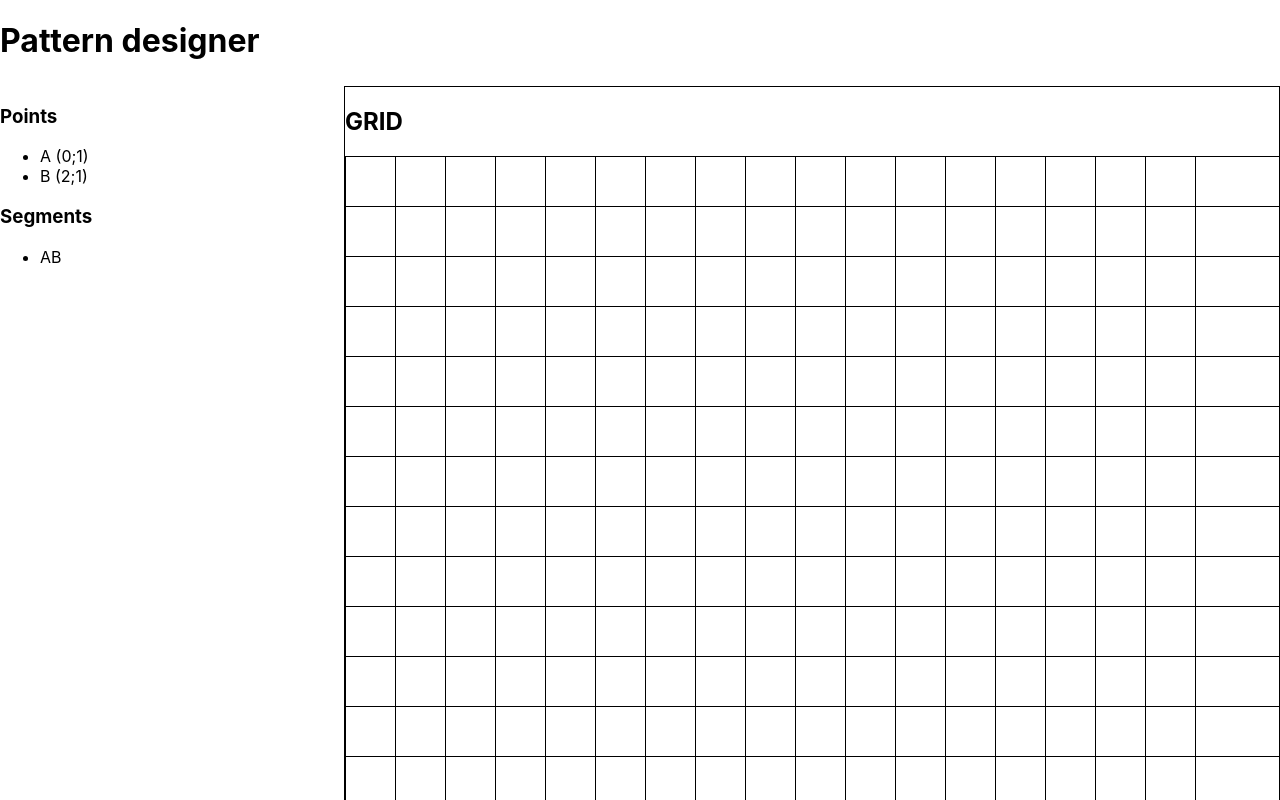
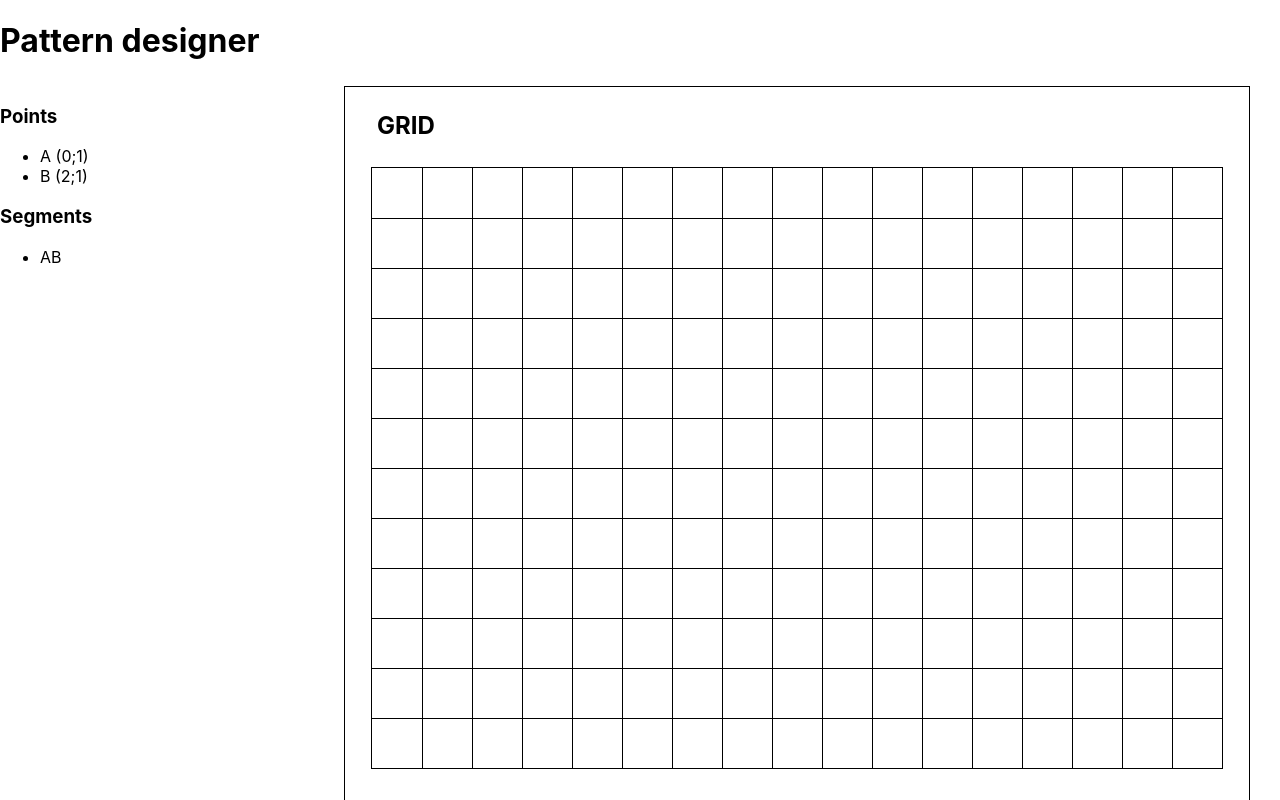
Before and after one commit to MathildeMerx/PatternMaker, a React (Create React App) app: page / in a window 1280 px wide. Built offline with nearby package versions, Linux system fonts and the light colour scheme.

Commit message:
when clicking on a button, shows a new point. When clicking again, deletes the point

```diff
--- a/src/App.css
+++ b/src/App.css
@@ -1,93 +1,73 @@
-.point-button {
-    height: 16px;
-    left: -9px;
-    opacity: 0;
-    position: relative;
-    top: -13px;
-    width: 16px;
-}
-
-.point-button:hover {
-    opacity: 1;
+.column {
+    background-color: black;
+    height: 100%;
+    position: absolute;
+    top: 0;
+    width: 1px;
 }
 
 .content {
+    height: 100vh;
+    left: 0;
     position: fixed;
+    top: 0;
     width: 100vw;
-    height: 100vh;
-    top: 0;
-    left: 0;
-}
-
-.title {
-    height: 43px;
 }
 
 .design-content {
     border: solid 1px;
-    display: flex;
-    flex-wrap: wrap;
     height: calc(100% - 43px);
+    width: calc(100% - 32px);
 }
 
 .design-grid {
-    display: flex;
-    flex-wrap: wrap;
-    width: 100%;
-    height: 100%;
-    justify-content: flex-start;
-    align-items: flex-start;
-    gap: 0;
+    border: solid 1px;
+    margin: auto;
     position: relative;
 }
 
 .grid {
-    justify-content: start;
     display: grid;
     grid-column-gap: 32px;
     grid-template-columns: 1fr 3fr;
     height: 100%;
 }
 
-.line {
-    box-sizing: border-box;
-    border-style: solid solid solid solid;
-    border-width: 1px;
-    height: 50px;
-    margin: 0px;
-    vertical-align: bottom;
-    width: 50px;
-    line-height: 0;
+.pattern-name {
+    height: 32px;
+    margin: 0;
+    padding: 24px 32px;
 }
 
-.line.top-cell {
-    /* border-style: solid solid solid solid; */
+.pattern-point {
+    height: 16px;
+    opacity: 0;
+    position: absolute;
+    width: 16px;
 }
 
-.line.right-cell {
-    /* border-style: solid solid solid solid; */
+.pattern-point:hover {
+    background-color: white;
+    border-color: black;
+    opacity: 1;
 }
 
-.line.first-cell {
-    /* border-style: solid solid solid solid; */
-}
-
-.pattern-name {
-    height: fit-content;
+.pattern-point-existing {
+    background-color: white;
+    border: none;
+    height: 16px;
+    position: absolute;
+    width: 16px;
 }
 
 .row {
+    background-color: black;
+    height: 1px;
+    left: 0;
+    position: absolute;
     width: 100%;
-    height: 1px;
-    background-color: black;
-    position: absolute;
-    left: 0;
 }
 
-.column {
-    height: 100%;
-    width: 1px;
-    background-color: black;
-    position: absolute;
-    top: 0;
+.title {
+    height: 43px;
 }
--- a/src/App.jsx
+++ b/src/App.jsx
@@ -1,7 +1,9 @@
 import "./App.css";
 import { GridCell } from "./GridCell";
+import { useContainerDimensions } from "./useContainerDimensions";
 
 function App() {
+    let [{ width, height }, containerRef] = useContainerDimensions();
     return (
         <div className="content">
             <header>
@@ -19,9 +21,9 @@ function App() {
                         <li>AB </li>
                     </ul>
                 </aside>
-                <section className="design-content">
+                <section className="design-content" ref={containerRef}>
                     <h2 className="pattern-name">GRID</h2>
-                    <GridCell />
+                    <GridCell parentWidth={width} parentHeight={height} />
                 </section>
             </main>
         </div>
--- a/src/GridCell.jsx
+++ b/src/GridCell.jsx
@@ -1,50 +1,62 @@
-import { useContainerDimensions } from "./useContainerDimensions";
+import { useState } from "react";
+import { PatternPoint, createNewPoint } from "./PatternPoint";
 import "./App.css";
 
-function GridCell() {
-    const [{ width, height }, containerRef] = useContainerDimensions();
-    console.log(`width: ${width}, height: ${height}`);
+function GridCell({ parentWidth, parentHeight }) {
+    const gridSpacing = 50;
 
-    const numCellWidth = Math.floor(width / 50);
-    const numCellHeight = Math.floor(height / 50);
-    const numCell = numCellWidth * numCellHeight;
+    const numCellWidth = Math.floor((parentWidth - 32) / gridSpacing);
+    const arrWidth = [...Array(numCellWidth).keys()];
 
-    const arrWidth = [...Array(numCellWidth).keys()];
+    const numCellHeight = Math.floor((parentHeight - 80) / gridSpacing) - 1;
     const arrHeight = [...Array(numCellHeight).keys()];
 
+    const numButton = (numCellHeight - 1) * (numCellWidth - 1);
+    const arrButton = [...Array(numButton).keys()];
+
+    const [points, setPoints] = useState(Array(numButton).fill(""));
+    const [pointNum, setPointNum] = useState(0);
+
     return (
-        <div className="design-grid" ref={containerRef}>
+        <div
+            className="design-grid"
+            style={{
+                width: `${numCellWidth * gridSpacing}px`,
+                height: `${numCellHeight * gridSpacing}px`,
+            }}
+        >
             {arrWidth.map((line) => (
                 <div
                     key={line}
                     className="column"
-                    style={{ left: `${line * 50}px` }}
+                    style={{ left: `${(line + 1) * gridSpacing}px` }}
                 />
             ))}
             {arrHeight.map((line) => (
                 <div
                     key={line}
                     className="row"
-                    style={{ top: `${line * 50}px` }}
+                    style={{ top: `${(line + 1) * gridSpacing}px` }}
                 />
             ))}
-            {/* {arr.map((cell) => {
-                return <div key={cell} className="line " />;
-                if (cell === 0) {
-                    return <div key={cell} className="line first-cell"></div>;
-                }
-                if (cell < numCellWidth) {
-                    return <div key={cell} className="line top-cell"></div>;
-                } else if (cell % numCellWidth === 0) {
-                    return <div key={cell} className="line right-cell"></div>;
-                } else {
-                    return (
-                        <div key={cell} className="line">
-                            <button className="point-button"></button>
-                        </div>
-                    );
-                }
-            })} */}
+            {arrButton.map((index) => (
+                <PatternPoint
+                    index={index}
+                    key={index}
+                    value={points[index]}
+                    numCellHeight={numCellHeight}
+                    gridSpacing={gridSpacing}
+                    onClick={() =>
+                        createNewPoint(
+                            index,
+                            points,
+                            setPoints,
+                            pointNum,
+                            setPointNum
+                        )
+                    }
+                />
+            ))}
         </div>
     );
 }
--- /dev/null
+++ b/src/PatternPoint.jsx
@@ -0,0 +1,54 @@
+import { alphabetObject } from "./alphabet";
+
+function PatternPoint({ index, value, numCellHeight, gridSpacing, onClick }) {
+    if (!value) {
+        return (
+            <button
+                key={index}
+                className="pattern-point"
+                onClick={onClick}
+                style={{
+                    top: `${
+                        (index % (numCellHeight - 1)) * gridSpacing + 42
+                    }px`,
+                    left: `${
+                        Math.floor(index / (numCellHeight - 1)) * gridSpacing +
+                        42
+                    }px`,
+                }}
+            />
+        );
+    } else {
+        return (
+            <button
+                key={index}
+                className="pattern-point-existing"
+                onClick={onClick}
+                style={{
+                    top: `${
+                        (index % (numCellHeight - 1)) * gridSpacing + 42
+                    }px`,
+                    left: `${
+                        Math.floor(index / (numCellHeight - 1)) * gridSpacing +
+                        42
+                    }px`,
+                }}
+            >
+                {value}
+            </button>
+        );
+    }
+}
+
+function createNewPoint(index, points, setPoints, pointNum, setPointNum) {
+    let pointsCopy = points.slice();
+    if (pointsCopy[index]) {
+        pointsCopy[index] = "";
+    } else {
+        pointsCopy[index] = alphabetObject[pointNum];
+        setPointNum(pointNum + 1);
+    }
+    setPoints(pointsCopy);
+}
+
+export { PatternPoint, createNewPoint };
--- /dev/null
+++ b/src/alphabet.js
@@ -0,0 +1,5 @@
+const indexes = [...Array(26).keys()];
+const alphabet = indexes.map((x) => [x, String.fromCharCode(x + 65)]);
+const alphabetObject = Object.fromEntries(alphabet);
+
+export { alphabetObject };
--- a/src/useContainerDimensions.js
+++ b/src/useContainerDimensions.js
@@ -3,7 +3,7 @@ import { useEffect, useState, useRef } from "react";
 function useContainerDimensions() {
     const containerRef = useRef();
 
-    const [dimensions, setDimensions] = useState({ width: 0, height: 0 });
+    const [dimensions, setDimensions] = useState({ width: 600, height: 600 });
 
     useEffect(() => {
         function getDimension() {
```
